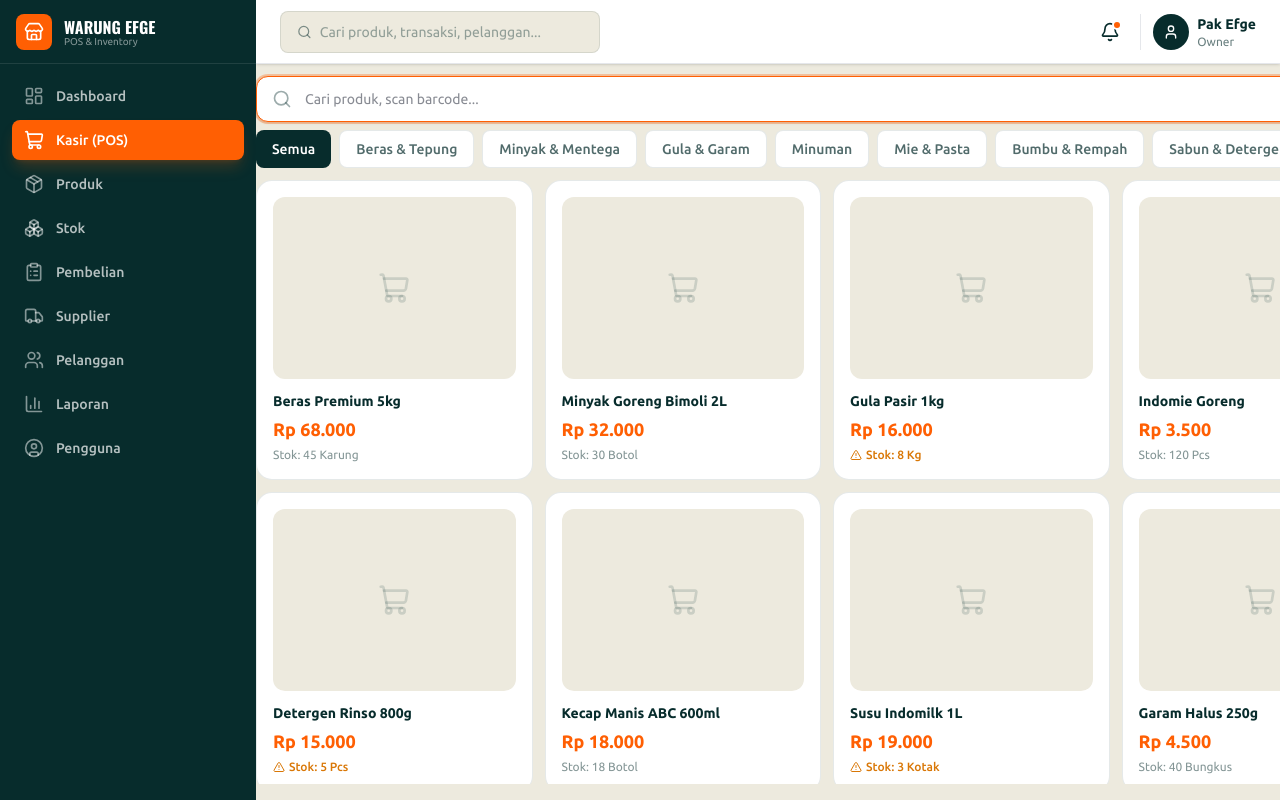
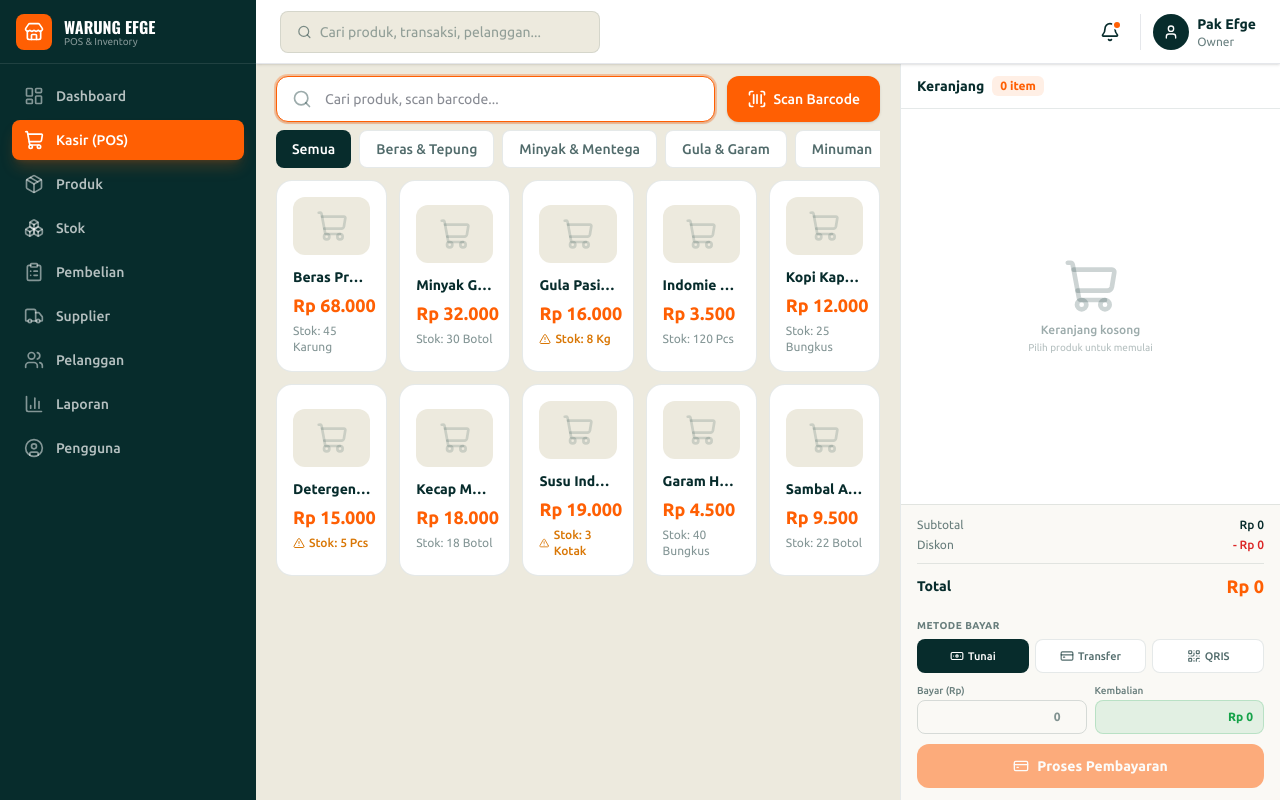
Before and after one commit to ersetdigital-sudo/Warung-Efge, a Next.js app: page /pos in a window 1280 px wide. Built offline with nearby package versions, Linux system fonts and the light colour scheme.

Commit message:
auto: update from Kiro

```diff
--- a/src/app/(main)/pos/page.tsx
+++ b/src/app/(main)/pos/page.tsx
@@ -82,10 +82,10 @@ export default function POSPage() {
   const now = new Date();
 
   return (
-    <div className="flex flex-col h-[calc(100vh-5rem)] -m-4 lg:-m-6">
-      <div className="flex flex-1 min-h-0 relative">
+    <div className="flex flex-col -m-4 lg:-m-6" style={{ height: "calc(100vh - 4rem)" }}>
+      <div className="flex flex-1 min-h-0 min-w-0 relative overflow-hidden">
         {/* Left Panel - Products */}
-        <div className="flex-1 flex flex-col min-h-0 bg-[#EDEADE]">
+        <div className="flex-1 flex flex-col min-h-0 min-w-0 bg-[#EDEADE]">
           {/* Search Bar */}
           <div className="px-3 sm:px-4 lg:px-5 pt-3 pb-2">
             <div className="flex gap-2 lg:gap-3">
@@ -217,7 +217,7 @@ export default function POSPage() {
         )}
 
         {/* Desktop Right Panel */}
-        <div className="hidden lg:flex w-[340px] xl:w-[380px] bg-white border-l border-[#072C2C]/10 flex-col min-h-0">
+        <div className="hidden lg:flex flex-shrink-0 w-[340px] xl:w-[380px] bg-white border-l border-[#072C2C]/10 flex-col min-h-0">
           <div className="px-4 py-3 border-b border-[#072C2C]/10">
             <div className="flex items-center justify-between">
               <div className="flex items-center gap-2">
```
